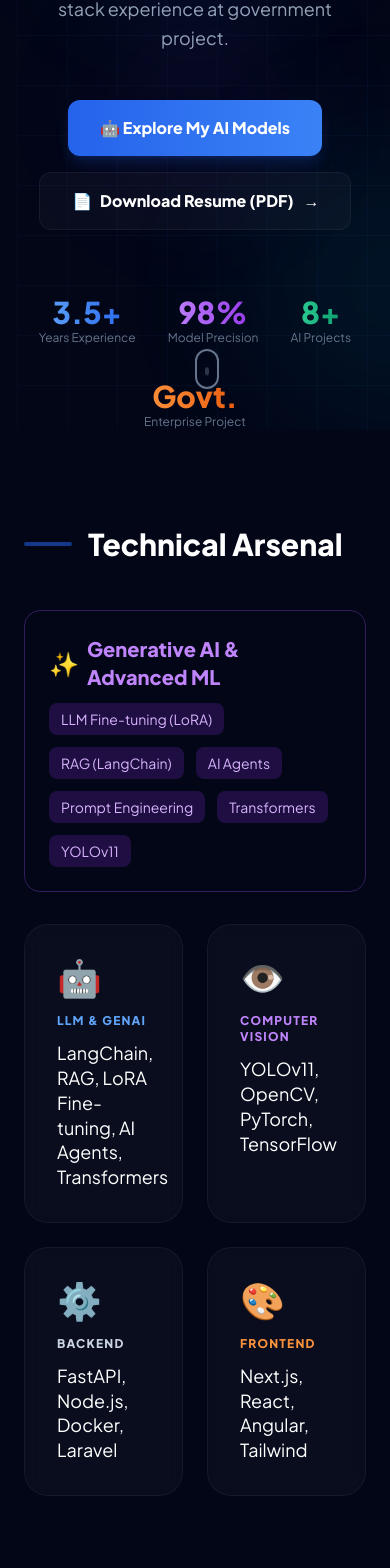
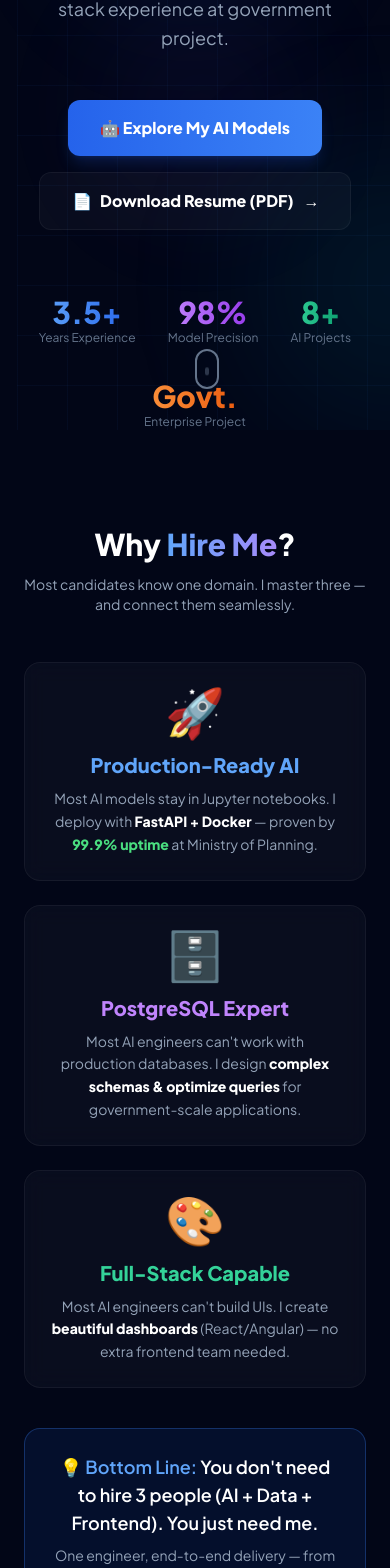
Before and after one commit to touhid71/portFolio, a Next.js app in the folder touhid-portfolio/: page / in a window 390 px wide. Shown: the part 432-2000 px from the top of the page. Built offline with nearby package versions, Linux system fonts and the light colour scheme.

Commit message:
why hire me added

```diff
--- a/touhid-portfolio/app/page.tsx
+++ b/touhid-portfolio/app/page.tsx
@@ -85,6 +85,39 @@ export default function Home() {
         </div>
       </section>
 
+      {/* Why Hire Me Section */}
+      <section className="py-24 px-6 max-w-6xl mx-auto">
+        <div className="text-center mb-12">
+          <h2 className="text-3xl md:text-4xl font-bold text-white mb-3">
+            Why <span className="gradient-text">Hire Me</span>?
+          </h2>
+          <p className="text-slate-400 text-sm">Most candidates know one domain. I master three — and connect them seamlessly.</p>
+        </div>
+
+        <div className="grid grid-cols-1 md:grid-cols-3 gap-6">
+          <div className="glass p-6 rounded-2xl text-center hover:scale-105 transition-all duration-300">
+            <div className="text-5xl mb-4">🚀</div>
+            <h3 className="text-xl font-bold text-blue-400 mb-2">Production-Ready AI</h3>
+            <p className="text-slate-400 text-sm leading-relaxed">Most AI models stay in Jupyter notebooks. I deploy with <strong className="text-white">FastAPI + Docker</strong> — proven by <strong className="text-green-400">99.9% uptime</strong> at Ministry of Planning.</p>
+          </div>
+          <div className="glass p-6 rounded-2xl text-center hover:scale-105 transition-all duration-300">
+            <div className="text-5xl mb-4">🗄️</div>
+            <h3 className="text-xl font-bold text-purple-400 mb-2">PostgreSQL Expert</h3>
+            <p className="text-slate-400 text-sm leading-relaxed">Most AI engineers can't work with production databases. I design <strong className="text-white">complex schemas & optimize queries</strong> for government-scale applications.</p>
+          </div>
+          <div className="glass p-6 rounded-2xl text-center hover:scale-105 transition-all duration-300">
+            <div className="text-5xl mb-4">🎨</div>
+            <h3 className="text-xl font-bold text-emerald-400 mb-2">Full-Stack Capable</h3>
+            <p className="text-slate-400 text-sm leading-relaxed">Most AI engineers can't build UIs. I create <strong className="text-white">beautiful dashboards</strong> (React/Angular) — no extra frontend team needed.</p>
+          </div>
+        </div>
+
+        <div className="mt-10 p-6 bg-blue-600/10 rounded-2xl text-center border border-blue-500/30">
+          <p className="text-white text-lg font-semibold">💡 <span className="text-blue-400">Bottom Line:</span> You don't need to hire 3 people (AI + Data + Frontend). You just need me.</p>
+          <p className="text-slate-400 text-sm mt-2">One engineer, end-to-end delivery — from data to model to production UI.</p>
+        </div>
+      </section>
+
       {/* Skills Section */}
       <section id="skills" className="py-24 px-6 max-w-6xl mx-auto">
         <h2 className="text-3xl font-bold text-white mb-12 flex items-center gap-4">
@@ -92,19 +125,14 @@ export default function Home() {
           Technical Arsenal
         </h2>
 
-        <div className="rotating-border-card mb-8 p-6 rounded-2xl border border-purple-500/30 hover:border-purple-500/60 transition-all duration-500 hover:scale-[1.02]">
+        <div className="glass mb-8 p-6 rounded-2xl border border-purple-500/30 hover:border-purple-500/60 transition-all duration-500 hover:scale-[1.02]">
           <h3 className="text-xl font-bold text-purple-400 mb-3 flex items-center gap-2">
             <span className="text-2xl">✨</span>
             Generative AI & Advanced ML
           </h3>
           <div className="flex flex-wrap gap-3">
             {["LLM Fine-tuning (LoRA)", "RAG (LangChain)", "AI Agents", "Prompt Engineering", "Transformers", "YOLOv11"].map((skill, i) => (
-              <span
-                key={i}
-                className="px-3 py-1.5 bg-purple-600/20 text-purple-300 rounded-lg text-sm hover:bg-purple-600/40 transition-all duration-300 hover:scale-105 cursor-pointer"
-              >
-                {skill}
-              </span>
+              <span key={i} className="px-3 py-1.5 bg-purple-600/20 text-purple-300 rounded-lg text-sm hover:bg-purple-600/40 transition-all duration-300 hover:scale-105 cursor-pointer">{skill}</span>
             ))}
           </div>
         </div>
@@ -116,10 +144,7 @@ export default function Home() {
             { icon: "⚙️", title: "Backend", skills: "FastAPI, Node.js, Docker, Laravel", color: "emerald" },
             { icon: "🎨", title: "Frontend", skills: "Next.js, React, Angular, Tailwind", color: "orange" },
           ].map((skill, idx) => (
-            <div
-              key={idx}
-              className="rotating-border-card glass p-8 rounded-3xl transition-all duration-500 hover:scale-105 hover:-translate-y-2 group"
-            >
+            <div key={idx} className="glass p-8 rounded-3xl transition-all duration-500 hover:scale-105 hover:-translate-y-2 group">
               <div className="text-4xl mb-4 group-hover:scale-110 transition-transform duration-300">{skill.icon}</div>
               <h3 className={`text-${skill.color}-400 font-bold mb-3 uppercase text-xs tracking-widest`}>{skill.title}</h3>
               <p className="text-white font-medium text-lg leading-snug">{skill.skills}</p>
@@ -136,15 +161,10 @@ export default function Home() {
         </h2>
         <div className="grid grid-cols-1 md:grid-cols-12 gap-6">
 
-          <div className="md:col-span-7 rotating-border-card glass p-10 rounded-[2.5rem] group transition-all duration-500 hover:scale-[1.02] hover:-translate-y-2">
+          <div className="md:col-span-7 glass p-10 rounded-[2.5rem] group transition-all duration-500 hover:scale-[1.02] hover:-translate-y-2">
             <div className="flex justify-between items-start mb-6">
-              <div className="px-4 py-2 bg-purple-600/20 text-purple-400 rounded-xl text-sm font-semibold flex items-center gap-2">
-                <span className="text-xl">📚</span>
-                LLM / RAG
-              </div>
-              <div className="w-8 h-8 rounded-full bg-slate-800 flex items-center justify-center group-hover:bg-blue-600 transition-colors duration-300">
-                <span className="text-xs group-hover:text-white transition-colors">→</span>
-              </div>
+              <div className="px-4 py-2 bg-purple-600/20 text-purple-400 rounded-xl text-sm font-semibold flex items-center gap-2"><span className="text-xl">📚</span> LLM / RAG</div>
+              <div className="w-8 h-8 rounded-full bg-slate-800 flex items-center justify-center group-hover:bg-blue-600 transition-colors duration-300"><span className="text-xs group-hover:text-white transition-colors">→</span></div>
             </div>
             <h3 className="text-2xl font-bold text-white mb-3 group-hover:text-blue-400 transition-colors duration-300">RAG-based Document Q&A</h3>
             <p className="text-slate-400 mb-4 leading-relaxed">Chat with your PDFs using LLM + LangChain + Vector DB. 40% better accuracy than vanilla LLM.</p>
@@ -154,24 +174,15 @@ export default function Home() {
               <span className="text-xs font-bold px-3 py-1.5 bg-slate-800 rounded-lg text-slate-300">Llama 2</span>
             </div>
             <div className="flex gap-4">
-              <Link href="#" className="text-purple-400 text-sm hover:underline opacity-0 group-hover:opacity-100 transition-all duration-300 translate-y-2 group-hover:translate-y-0">
-                🔗 Live Demo →
-              </Link>
-              <Link href="#" className="text-slate-400 text-sm hover:underline opacity-0 group-hover:opacity-100 transition-all duration-300 translate-y-2 group-hover:translate-y-0">
-                📂 GitHub →
-              </Link>
+              <Link href="#" className="text-purple-400 text-sm hover:underline opacity-0 group-hover:opacity-100 transition-all duration-300 translate-y-2 group-hover:translate-y-0">🔗 Live Demo →</Link>
+              <Link href="#" className="text-slate-400 text-sm hover:underline opacity-0 group-hover:opacity-100 transition-all duration-300 translate-y-2 group-hover:translate-y-0">📂 GitHub →</Link>
             </div>
           </div>
 
-          <div className="md:col-span-5 rotating-border-card glass p-10 rounded-[2.5rem] group transition-all duration-500 hover:scale-[1.02] hover:-translate-y-2">
+          <div className="md:col-span-5 glass p-10 rounded-[2.5rem] group transition-all duration-500 hover:scale-[1.02] hover:-translate-y-2">
             <div className="flex justify-between items-start mb-6">
-              <div className="px-4 py-2 bg-blue-600/20 text-blue-400 rounded-xl text-sm font-semibold flex items-center gap-2">
-                <span className="text-xl">💵</span>
-                Computer Vision
-              </div>
-              <div className="w-8 h-8 rounded-full bg-slate-800 flex items-center justify-center group-hover:bg-blue-600 transition-colors duration-300">
-                <span className="text-xs group-hover:text-white transition-colors">→</span>
-              </div>
+              <div className="px-4 py-2 bg-blue-600/20 text-blue-400 rounded-xl text-sm font-semibold flex items-center gap-2"><span className="text-xl">💵</span> Computer Vision</div>
+              <div className="w-8 h-8 rounded-full bg-slate-800 flex items-center justify-center group-hover:bg-blue-600 transition-colors duration-300"><span className="text-xs group-hover:text-white transition-colors">→</span></div>
             </div>
             <h3 className="text-2xl font-bold text-white mb-3 group-hover:text-blue-400 transition-colors duration-300">Bangladeshi Currency Detection</h3>
             <p className="text-slate-400 mb-4 leading-relaxed">YOLOv11 model with 98%+ precision. Optimized for mobile deployment.</p>
@@ -179,22 +190,13 @@ export default function Home() {
               <span className="text-xs font-bold px-3 py-1.5 bg-slate-800 rounded-lg text-slate-300">YOLOv11</span>
               <span className="text-xs font-bold px-3 py-1.5 bg-slate-800 rounded-lg text-slate-300">OpenCV</span>
             </div>
-            <div className="flex gap-4">
-              <Link href="#" className="text-blue-400 text-sm hover:underline opacity-0 group-hover:opacity-100 transition-all duration-300 translate-y-2 group-hover:translate-y-0">
-                📂 GitHub →
-              </Link>
-            </div>
+            <Link href="#" className="text-blue-400 text-sm hover:underline opacity-0 group-hover:opacity-100 transition-all duration-300 translate-y-2 group-hover:translate-y-0">📂 GitHub →</Link>
           </div>
 
-          <div className="md:col-span-6 rotating-border-card glass p-10 rounded-[2.5rem] group transition-all duration-500 hover:scale-[1.02] hover:-translate-y-2">
+          <div className="md:col-span-6 glass p-10 rounded-[2.5rem] group transition-all duration-500 hover:scale-[1.02] hover:-translate-y-2">
             <div className="flex justify-between items-start mb-6">
-              <div className="px-4 py-2 bg-green-600/20 text-green-400 rounded-xl text-sm font-semibold flex items-center gap-2">
-                <span className="text-xl">🔍</span>
-                AI Agent / Automation
-              </div>
-              <div className="w-8 h-8 rounded-full bg-slate-800 flex items-center justify-center group-hover:bg-blue-600 transition-colors duration-300">
-                <span className="text-xs group-hover:text-white transition-colors">→</span>
-              </div>
+              <div className="px-4 py-2 bg-green-600/20 text-green-400 rounded-xl text-sm font-semibold flex items-center gap-2"><span className="text-xl">🔍</span> AI Agent / Automation</div>
+              <div className="w-8 h-8 rounded-full bg-slate-800 flex items-center justify-center group-hover:bg-blue-600 transition-colors duration-300"><span className="text-xs group-hover:text-white transition-colors">→</span></div>
             </div>
             <h3 className="text-2xl font-bold text-white mb-3 group-hover:text-blue-400 transition-colors duration-300">AI Research Agent</h3>
             <p className="text-slate-400 mb-4 leading-relaxed">Autonomous agent that searches web, summarizes content, and writes research reports.</p>
@@ -204,24 +206,15 @@ export default function Home() {
               <span className="text-xs font-bold px-3 py-1.5 bg-slate-800 rounded-lg text-slate-300">Tavily</span>
             </div>
             <div className="flex gap-4">
-              <Link href="#" className="text-green-400 text-sm hover:underline opacity-0 group-hover:opacity-100 transition-all duration-300 translate-y-2 group-hover:translate-y-0">
-                🔗 Live Demo →
-              </Link>
-              <Link href="#" className="text-slate-400 text-sm hover:underline opacity-0 group-hover:opacity-100 transition-all duration-300 translate-y-2 group-hover:translate-y-0">
-                📂 GitHub →
-              </Link>
+              <Link href="#" className="text-green-400 text-sm hover:underline opacity-0 group-hover:opacity-100 transition-all duration-300 translate-y-2 group-hover:translate-y-0">🔗 Live Demo →</Link>
+              <Link href="#" className="text-slate-400 text-sm hover:underline opacity-0 group-hover:opacity-100 transition-all duration-300 translate-y-2 group-hover:translate-y-0">📂 GitHub →</Link>
             </div>
           </div>
 
-          <div className="md:col-span-6 rotating-border-card glass p-10 rounded-[2.5rem] group transition-all duration-500 hover:scale-[1.02] hover:-translate-y-2">
+          <div className="md:col-span-6 glass p-10 rounded-[2.5rem] group transition-all duration-500 hover:scale-[1.02] hover:-translate-y-2">
             <div className="flex justify-between items-start mb-6">
-              <div className="px-4 py-2 bg-orange-600/20 text-orange-400 rounded-xl text-sm font-semibold flex items-center gap-2">
-                <span className="text-xl">🇧🇩</span>
-                Model Tuning
-              </div>
-              <div className="w-8 h-8 rounded-full bg-slate-800 flex items-center justify-center group-hover:bg-blue-600 transition-colors duration-300">
-                <span className="text-xs group-hover:text-white transition-colors">→</span>
-              </div>
+              <div className="px-4 py-2 bg-orange-600/20 text-orange-400 rounded-xl text-sm font-semibold flex items-center gap-2"><span className="text-xl">🇧🇩</span> Model Tuning</div>
+              <div className="w-8 h-8 rounded-full bg-slate-800 flex items-center justify-center group-hover:bg-blue-600 transition-colors duration-300"><span className="text-xs group-hover:text-white transition-colors">→</span></div>
             </div>
             <h3 className="text-2xl font-bold text-white mb-3 group-hover:text-blue-400 transition-colors duration-300">Bengali LLM Fine-tuning (LoRA)</h3>
             <p className="text-slate-400 mb-4 leading-relaxed">Fine-tuned Gemma-2B on Bengali dataset. 60% less training time vs full fine-tuning.</p>
@@ -231,12 +224,8 @@ export default function Home() {
               <span className="text-xs font-bold px-3 py-1.5 bg-slate-800 rounded-lg text-slate-300">Hugging Face</span>
             </div>
             <div className="flex gap-4">
-              <Link href="#" className="text-orange-400 text-sm hover:underline opacity-0 group-hover:opacity-100 transition-all duration-300 translate-y-2 group-hover:translate-y-0">
-                🤗 Hugging Face →
-              </Link>
-              <Link href="#" className="text-slate-400 text-sm hover:underline opacity-0 group-hover:opacity-100 transition-all duration-300 translate-y-2 group-hover:translate-y-0">
-                📂 GitHub →
-              </Link>
+              <Link href="#" className="text-orange-400 text-sm hover:underline opacity-0 group-hover:opacity-100 transition-all duration-300 translate-y-2 group-hover:translate-y-0">🤗 Hugging Face →</Link>
+              <Link href="#" className="text-slate-400 text-sm hover:underline opacity-0 group-hover:opacity-100 transition-all duration-300 translate-y-2 group-hover:translate-y-0">📂 GitHub →</Link>
             </div>
           </div>
         </div>
@@ -248,28 +237,16 @@ export default function Home() {
           <span className="w-12 h-1 bg-green-600 rounded-full animate-pulse"></span>
           Professional Experience
         </h2>
-        <div className="rotating-border-card glass p-10 rounded-[2.5rem] transition-all duration-500 hover:scale-[1.01]">
+        <div className="glass p-10 rounded-[2.5rem] transition-all duration-500 hover:scale-[1.01]">
           <div className="flex flex-wrap justify-between items-start mb-6">
-            <div>
-              <h3 className="text-2xl font-bold text-white">Sr. Programmer</h3>
-              <p className="text-blue-400 text-lg">IBCS-Primax Software Bangladesh Ltd.</p>
-            </div>
+            <div><h3 className="text-2xl font-bold text-white">Sr. Programmer</h3><p className="text-blue-400 text-lg">IBCS-Primax Software Bangladesh Ltd.</p></div>
             <span className="text-slate-500 px-3 py-1 bg-slate-800 rounded-lg">Aug 2022 – Present</span>
           </div>
           <p className="text-slate-400 mb-4">📍 PPS Software for <strong className="text-white">Ministry of Planning, Bangladesh</strong></p>
           <ul className="space-y-3 text-slate-300">
-            <li className="flex gap-3 items-start group/item">
-              <span className="text-green-400 mt-1 group-hover/item:scale-125 transition-transform duration-300">🚀</span>
-              <span>Reduced page load time by <strong className="text-green-400">35-40%</strong> through lazy loading & bundle optimization</span>
-            </li>
-            <li className="flex gap-3 items-start group/item">
-              <span className="text-green-400 mt-1 group-hover/item:scale-125 transition-transform duration-300">🏛️</span>
-              <span>Developed enterprise-grade Angular frontend for government stakeholders</span>
-            </li>
-            <li className="flex gap-3 items-start group/item">
-              <span className="text-green-400 mt-1 group-hover/item:scale-125 transition-transform duration-300">📊</span>
-              <span>Integrated data visualization dashboards for complex datasets</span>
-            </li>
+            <li className="flex gap-3 items-start"><span className="text-green-400 mt-1">🚀</span><span>Reduced page load time by <strong className="text-green-400">35-40%</strong> through lazy loading & bundle optimization</span></li>
+            <li className="flex gap-3 items-start"><span className="text-green-400 mt-1">🏛️</span><span>Developed enterprise-grade Angular frontend for government stakeholders</span></li>
+            <li className="flex gap-3 items-start"><span className="text-green-400 mt-1">📊</span><span>Integrated data visualization dashboards for complex datasets</span></li>
           </ul>
         </div>
       </section>
@@ -286,10 +263,7 @@ export default function Home() {
             { icon: "📊", title: "Google Data Analytics", issuer: "Google / Coursera", desc: "Data Analysis, SQL, Python" },
             { icon: "☁️", title: "AWS Data Analytics", issuer: "Coursera", desc: "Cloud & Analytics" },
           ].map((cert, idx) => (
-            <div
-              key={idx}
-              className="rotating-border-card glass p-6 rounded-2xl text-center transition-all duration-500 hover:scale-105 hover:-translate-y-2 cursor-pointer"
-            >
+            <div key={idx} className="glass p-6 rounded-2xl text-center transition-all duration-500 hover:scale-105 hover:-translate-y-2 cursor-pointer">
               <div className="text-5xl mb-3">{cert.icon}</div>
               <h3 className="font-bold text-white">{cert.title}</h3>
               <p className="text-slate-400 text-sm">{cert.issuer}</p>
@@ -306,51 +280,27 @@ export default function Home() {
           <h2 className="text-3xl font-bold text-white mb-4 animate-pulse-glow">Let's build something intelligent.</h2>
           <p className="text-slate-400 mb-2">📌 Open for AI/ML Engineer, LLM Engineer, or Computer Vision Engineer roles</p>
           <p className="text-slate-500 mb-8 italic">Available for full-time opportunities & AI consultancy</p>
-
           <div className="flex justify-center gap-8 text-slate-400 flex-wrap">
-            <Link href="#" className="hover:text-white transition-all duration-300 flex items-center gap-2 hover:scale-110">
-              🐙 GitHub
-            </Link>
-            <Link href="#" className="hover:text-white transition-all duration-300 flex items-center gap-2 hover:scale-110">
-              🔗 LinkedIn
-            </Link>
-            <Link href="mailto:touhid@example.com" className="hover:text-white transition-all duration-300 flex items-center gap-2 hover:scale-110">
-              📧 touhid@example.com
-            </Link>
-            <button
-              onClick={handleDownloadResume}
-              className="hover:text-white transition-all duration-300 flex items-center gap-2 hover:scale-110"
-            >
-              📄 Download Resume
-            </button>
+            <Link href="#" className="hover:text-white transition-all duration-300 flex items-center gap-2 hover:scale-110">🐙 GitHub</Link>
+            <Link href="#" className="hover:text-white transition-all duration-300 flex items-center gap-2 hover:scale-110">🔗 LinkedIn</Link>
+            <Link href="mailto:touhid@example.com" className="hover:text-white transition-all duration-300 flex items-center gap-2 hover:scale-110">📧 touhid@example.com</Link>
+            <button onClick={handleDownloadResume} className="hover:text-white transition-all duration-300 flex items-center gap-2 hover:scale-110">📄 Download Resume</button>
           </div>
-
           <div className="mt-8 flex justify-center gap-4 text-xs text-slate-600 flex-wrap">
-            <span className="flex items-center gap-1">🏆 98% Model Precision</span>
-            <span>•</span>
-            <span className="flex items-center gap-1">🚀 35-40% Performance Gain</span>
-            <span>•</span>
+            <span className="flex items-center gap-1">🏆 98% Model Precision</span><span>•</span>
+            <span className="flex items-center gap-1">🚀 35-40% Performance Gain</span><span>•</span>
             <span className="flex items-center gap-1">🏛️ Govt. Enterprise Project</span>
           </div>
-
           <p className="mt-12 text-xs text-slate-600">© 2026 Md. Touhidul Islam. Built with Next.js + Tailwind CSS</p>
         </div>
       </footer>
 
       <style jsx>{`
         @keyframes fade-in-up {
-          from {
-            opacity: 0;
-            transform: translateY(30px);
-          }
-          to {
-            opacity: 1;
-            transform: translateY(0);
-          }
+          from { opacity: 0; transform: translateY(30px); }
+          to { opacity: 1; transform: translateY(0); }
         }
-        .animate-fade-in-up {
-          animation: fade-in-up 0.6s ease-out forwards;
-        }
+        .animate-fade-in-up { animation: fade-in-up 0.6s ease-out forwards; }
         .animate-slide-in-delay-1 { animation: fade-in-up 0.6s ease-out 0.1s forwards; opacity: 0; }
         .animate-slide-in-delay-2 { animation: fade-in-up 0.6s ease-out 0.2s forwards; opacity: 0; }
         .animate-slide-in-delay-3 { animation: fade-in-up 0.6s ease-out 0.3s forwards; opacity: 0; }
@@ -390,7 +340,6 @@ export default function Home() {
           animation: gradient 3s linear infinite;
         }
 
-        /* Grid Background Styles */
         .grid-bg {
           position: absolute;
           inset: 0;
@@ -401,20 +350,14 @@ export default function Home() {
         .grid-line {
           position: absolute;
           inset: 0;
-          background-image:
-            linear-gradient(rgba(59, 130, 246, 0.05) 1px, transparent 1px),
-            linear-gradient(90deg, rgba(59, 130, 246, 0.05) 1px, transparent 1px);
+          background-image: linear-gradient(rgba(59,130,246,0.05) 1px, transparent 1px), linear-gradient(90deg, rgba(59,130,246,0.05) 1px, transparent 1px);
           background-size: 50px 50px;
           animation: gridMove 20s linear infinite;
         }
 
         @keyframes gridMove {
-          0% {
-            transform: translate(0, 0);
-          }
-          100% {
-            transform: translate(50px, 50px);
-          }
+          0% { transform: translate(0, 0); }
+          100% { transform: translate(50px, 50px); }
         }
 
         .glow-spot {
@@ -428,21 +371,21 @@ export default function Home() {
         }
 
         .glow-spot-1 {
-          background: radial-gradient(circle, rgba(59, 130, 246, 0.5) 0%, transparent 70%);
+          background: radial-gradient(circle, rgba(59,130,246,0.5) 0%, transparent 70%);
           top: 20%;
           left: 10%;
           animation-delay: 0s;
         }
 
         .glow-spot-2 {
-          background: radial-gradient(circle, rgba(139, 92, 246, 0.4) 0%, transparent 70%);
+          background: radial-gradient(circle, rgba(139,92,246,0.4) 0%, transparent 70%);
           bottom: 20%;
           right: 10%;
           animation-delay: -1.5s;
         }
 
         .glow-spot-3 {
-          background: radial-gradient(circle, rgba(6, 182, 212, 0.3) 0%, transparent 70%);
+          background: radial-gradient(circle, rgba(6,182,212,0.3) 0%, transparent 70%);
           top: 60%;
           left: 50%;
           transform: translate(-50%, -50%);
@@ -452,14 +395,26 @@ export default function Home() {
         }
 
         @keyframes glowPulse {
-          0%, 100% {
-            opacity: 0.2;
-            transform: scale(1);
-          }
-          50% {
-            opacity: 0.4;
-            transform: scale(1.1);
-          }
+          0%, 100% { opacity: 0.2; transform: scale(1); }
+          50% { opacity: 0.4; transform: scale(1.1); }
+        }
+
+        .glass {
+          background: rgba(255, 255, 255, 0.03);
+          backdrop-filter: blur(10px);
+          border: 1px solid rgba(255, 255, 255, 0.05);
+          transition: all 0.3s ease-in-out;
+        }
+
+        .glass:hover {
+          transform: scale(1.02);
+        }
+
+        .gradient-text {
+          background: linear-gradient(90deg, #60a5fa, #a78bfa, #60a5fa);
+          background-size: 200% auto;
+          -webkit-background-clip: text;
+          -webkit-text-fill-color: transparent;
         }
       `}</style>
     </>
```
